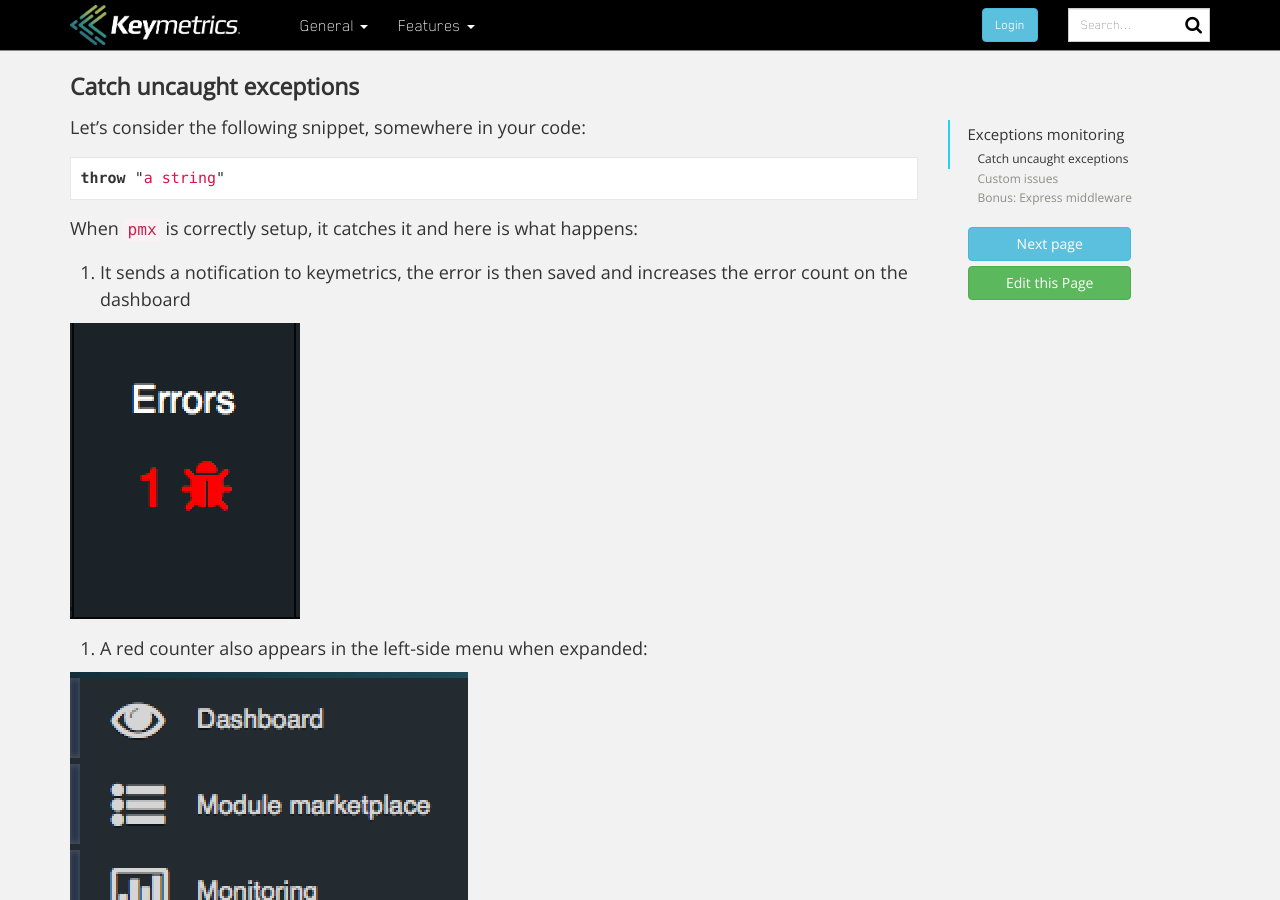
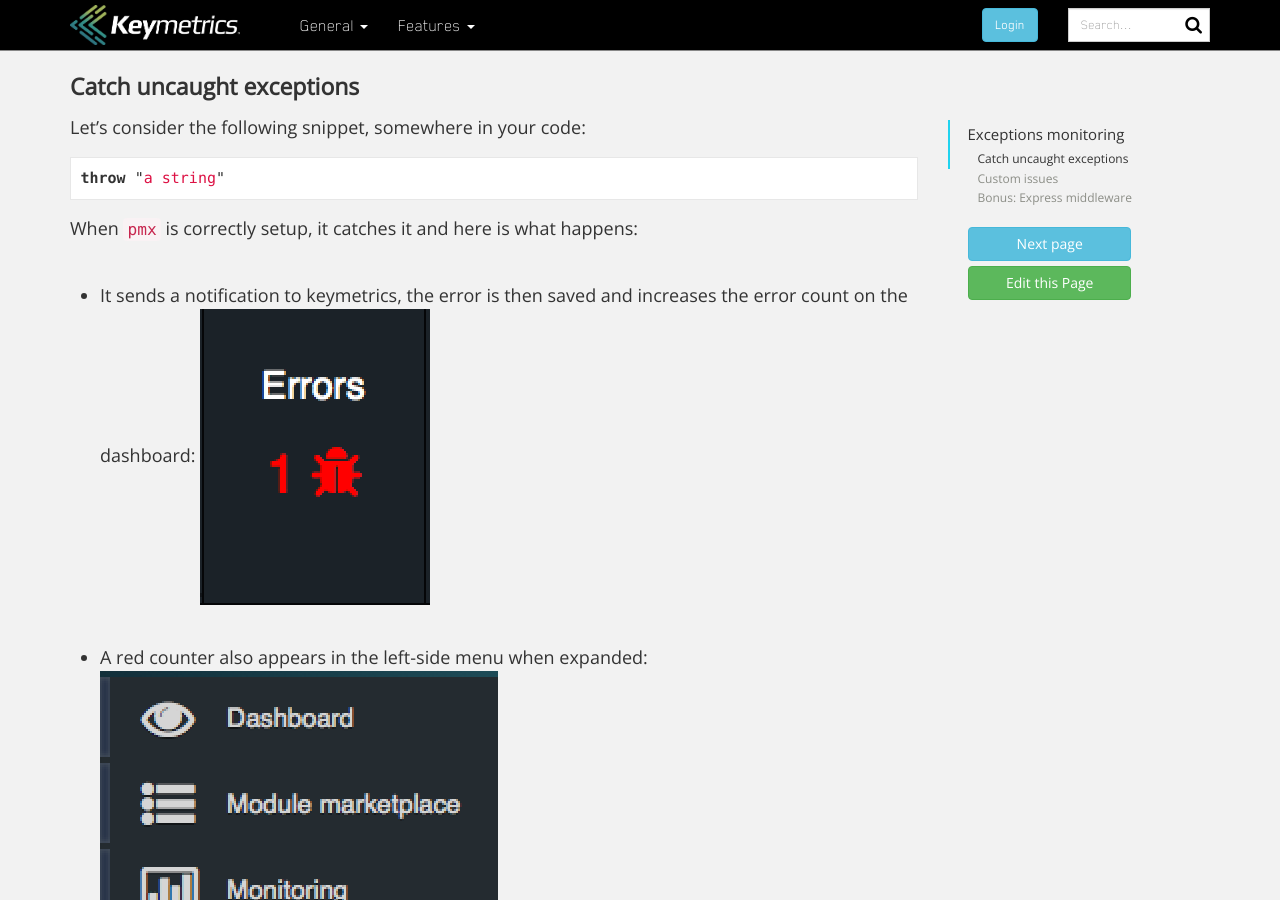
Before and after one commit to keymetrics/keymetrics.github.io, a Jekyll site: the page built from docs/keymetrics/issues.md, in a window 1280 px wide and 900 px high, scrolled down 750 px. Built offline with Jekyll 4.4.1, drawn with Linux system fonts in a browser that asks for light colours; nearby versions of some CDN libraries; Markdown is read by kramdown in place of the engine named in the settings; part of the change alters nothing that is shown.

Commit message:
Fix spacing 2

```diff
--- a/docs/keymetrics/issues.md
+++ b/docs/keymetrics/issues.md
@@ -31,19 +31,16 @@ throw "a string"
 
 When `pmx` is correctly setup, it catches it and here is what happens:
 
-1. It sends a notification to keymetrics, the error is then saved and increases the error count on the dashboard
-
+- It sends a notification to keymetrics, the error is then saved and increases the error count on the dashboard:
 <img src="/images/tutorial/issues/second.png"/>
 
-2. A red counter also appears in the left-side menu when expanded:
-
+- A red counter also appears in the left-side menu when expanded:
 <img src="/images/tutorial/issues/third.png"/>
 
-3. The error is described in the `issues` tab:
-
+- The error is described in the `issues` tab:
 <img src="/images/tutorial/issues/fourth.png"/>
 
-4. If the email alerts are `on` for the exceptions alert (under the "Alerts" tab), an email is sent to you if the exception occurs for the first time. Otherwise it just increments the counters.
+- If the email alerts are `on` for the exceptions alert (under the "Alerts" tab), an email is sent to you if the exception occurs for the first time. Otherwise it just increments the counters.
 
 ### Custom issues
 
@@ -57,7 +54,6 @@ Here is what you will see in your "Issues" tab when both happen:
 
 <img src="/images/tutorial/issues/fifth.png"/>
 
-
 ### Bonus: Express middleware
 
 `pmx` also comes with its own express middleware. All you need to do is add the following line `app.use(pmx.expressErrorHandler());` after the routes declaration.
```
